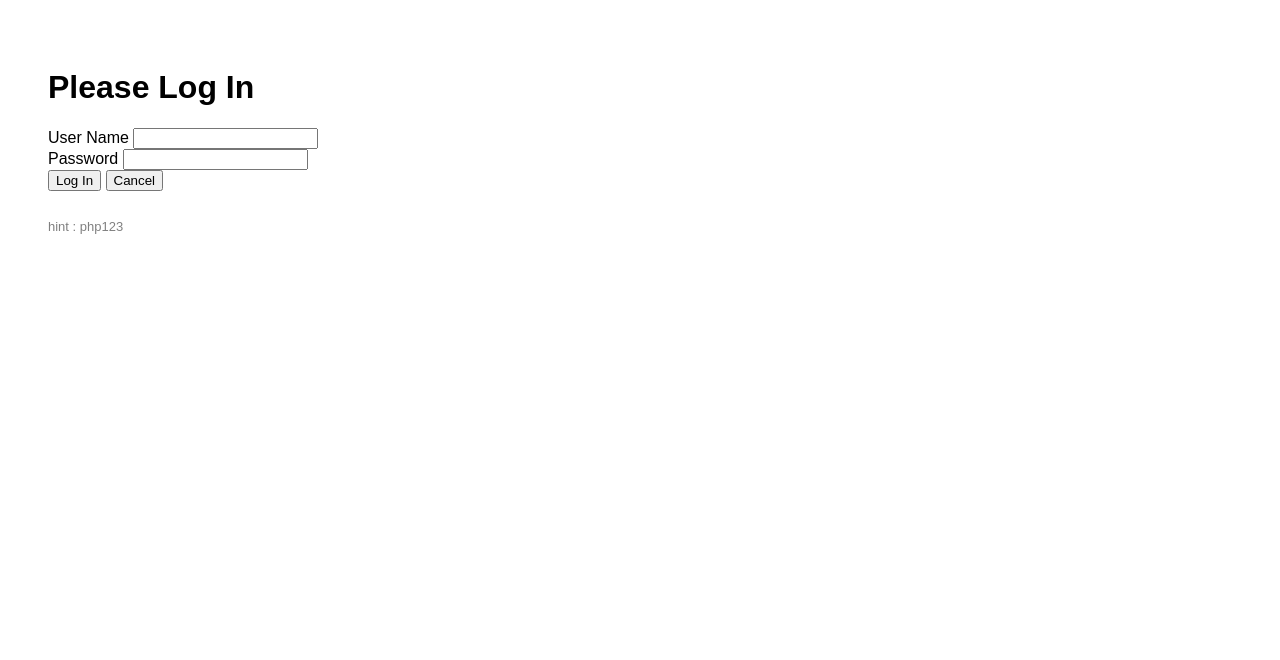
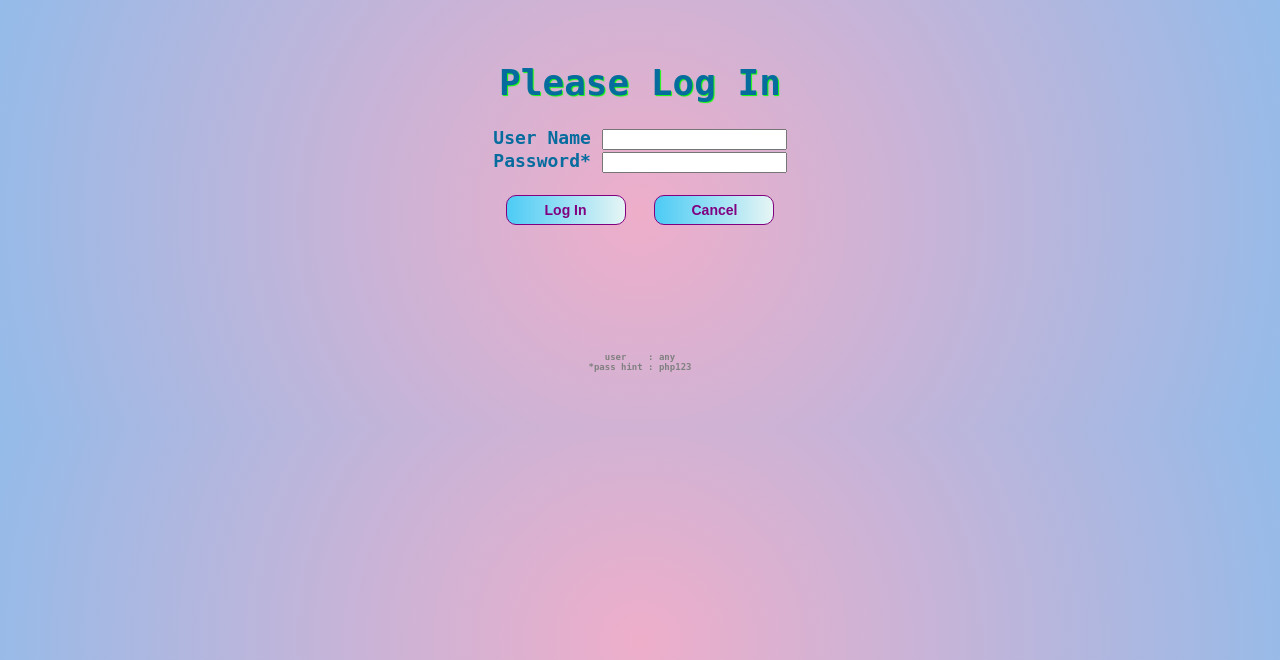
Before and after one commit to Shantanu2k19/rock-paper-scissors-php, a PHP site: page /login.php in a window 1280 px wide. Shown: the top 660 px of the page. Run offline with PHP 8.4, Linux system fonts and the light colour scheme.

Commit message:
updated with css

```diff
--- a/login.php
+++ b/login.php
@@ -34,18 +34,13 @@
 
 
 <!DOCTYPE html>
-<html>
+<html class="login-page">
     <head>
-        <title>Shantanu Singh's Login Page</title>
-        <style>
-            body{
-                padding : 40px;
-                font-family: Arial, sans-serif;
-            }
-        </style>
+        <title>Login Page</title>
+        <link rel="stylesheet" type="text/css" href="styling.css">
     </head>
+
 <body>
-
 <h1>Please Log In</h1>
     <?php
     if ( $failure !== false ) {
@@ -56,11 +51,26 @@
         <label for="nam">User Name</label>
         <input type="text" name="who" id="nam"><br/>
 
-        <label for="id_1723">Password</label>
+        <label for="id_1723">Password*</label>
         <input type="text" name="pass" id="id_1723"><br/>
+        <br>
 
-        <input type="submit" value="Log In">
-        <input type="submit" name="cancel" value="Cancel">
-        <p style="font-size: small; color: gray;"><br>hint : php123<p>
+        <div id="login-button-container">
+            <input type="submit" value="Log In" class="button1 button2">
+            <pre>   </pre>
+            <input type="submit" name="cancel" value="Cancel" class="button1 button2">
+        </div>
+        <pre><p style="font-size: xx-small; color: gray;">
+
+
+
+
+
+
+
+
+
+
+user    : any<br>*pass hint : php123</pre><p>
     </form>
 </body>
```
